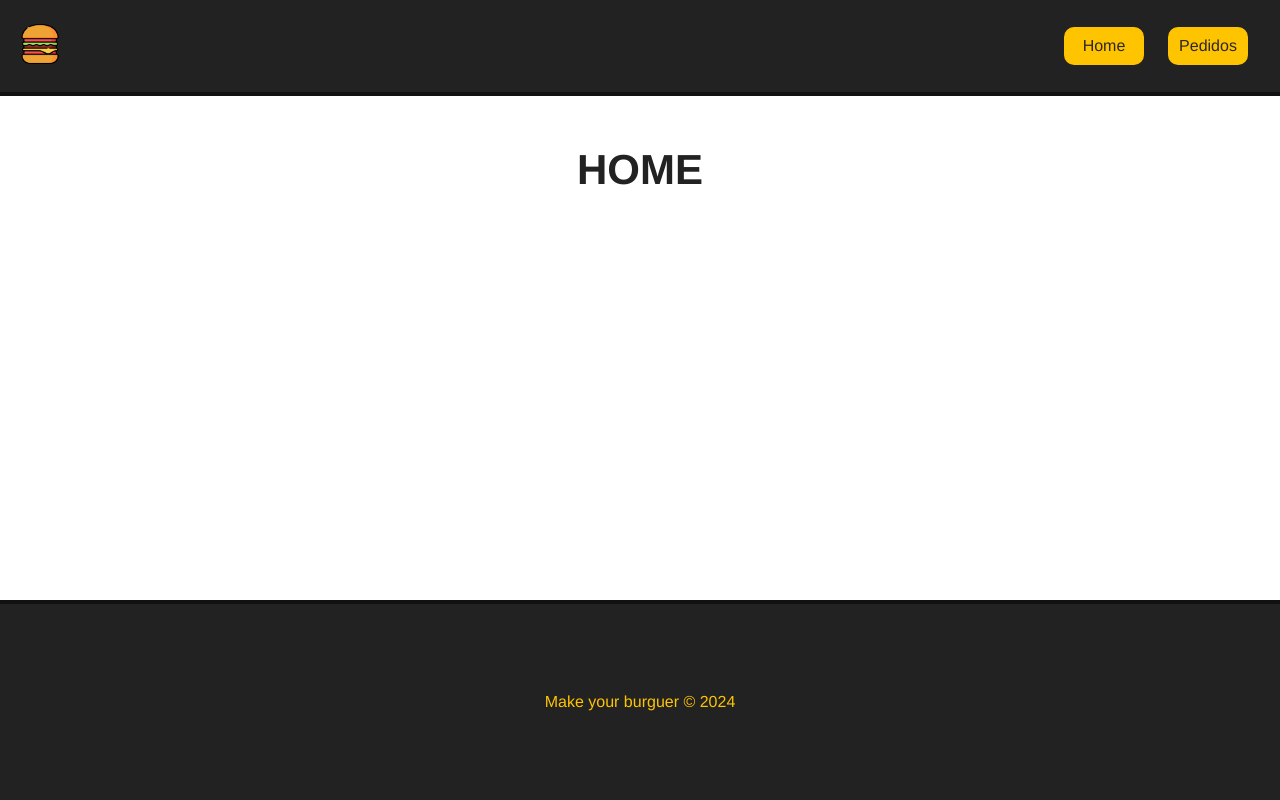
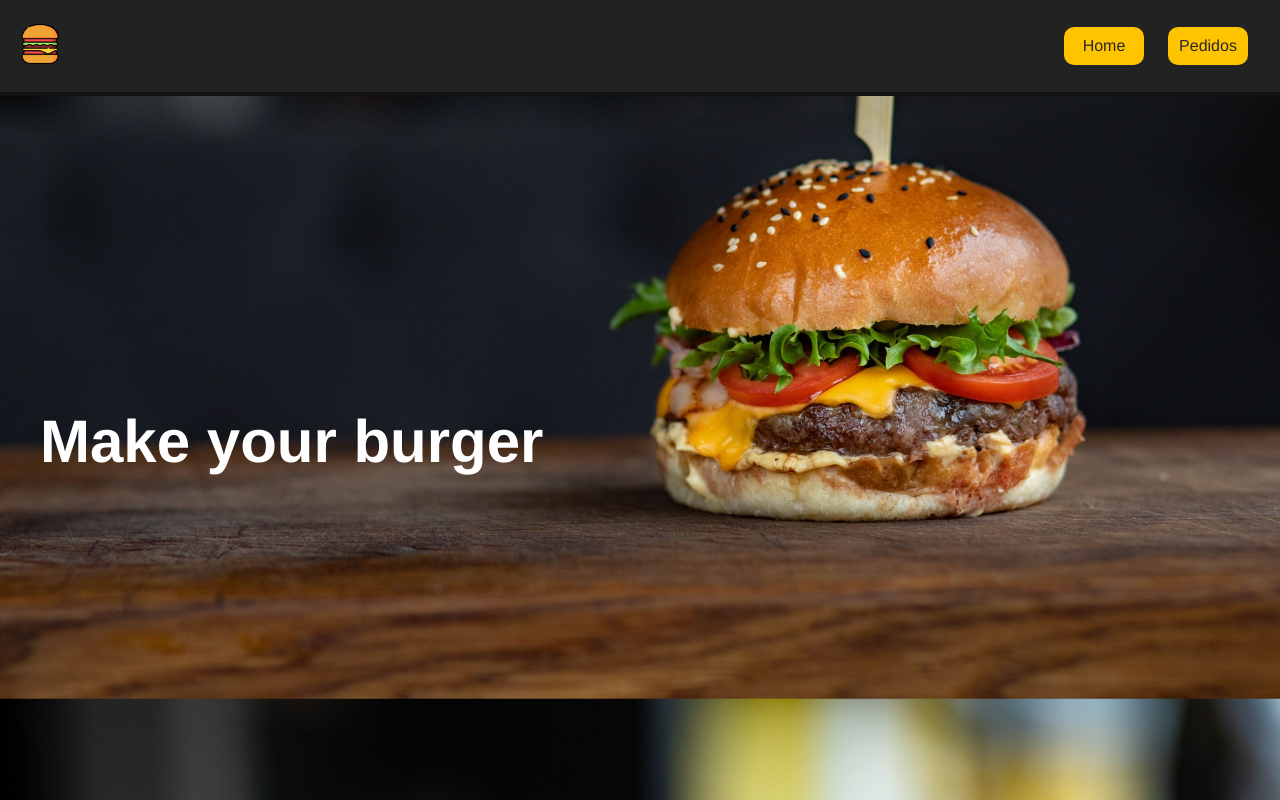
Before and after one commit to cavalcantgus/make-your-burguer, a Vue app: page / in a window 1280 px wide. Shown: the top 800 px of the page. Built offline with nearby package versions, Linux system fonts and the light colour scheme.

Commit message:
Creating application banner

```diff
--- /dev/null
+++ b/src/components/Banner.vue
@@ -0,0 +1,32 @@
+<template>
+    <div id="main-banner">
+        <h1>Make your burger</h1>
+    </div>
+</template>
+
+<script>
+export default {
+    name: 'Banner'
+}
+</script>
+
+<style scoped>
+
+    #main-banner {
+        background-image: url('/public/img/burger.jpg');
+        background-position: 0 -250px;
+        background-size: cover;
+        height: 90vh;
+        display: flex;
+        align-items: center;
+        justify-content: flex-start;
+    }
+
+    #main-banner h1 {
+        color: #FFF;
+        text-align: center;
+        font-size: 60px;
+        padding: 20px 40px;
+    }
+
+</style>
--- a/src/components/Footer.vue
+++ b/src/components/Footer.vue
@@ -18,7 +18,6 @@
         color: rgb(255, 196, 0);
         display: flex;
         align-items: center;
-        position: absolute;
         bottom: 0;
         justify-content: center;
         width: 100%;
--- a/src/router/index.js
+++ b/src/router/index.js
@@ -1,11 +1,11 @@
 import { createRouter, createWebHistory } from 'vue-router'
-import HomeView from '../views/HomeView.vue'
+import Home from '../views/Home.vue'
 
 const routes = [
   {
     path: '/',
     name: 'home',
-    component: HomeView
+    component: Home
   },
   {
     path: '/pedidos',
--- /dev/null
+++ b/src/views/Home.vue
@@ -0,0 +1,18 @@
+<template>
+  <Banner/>
+  <div class="main-container">
+    <h1>HOME</h1>
+  </div>
+</template>
+
+<script>
+import Banner from '../components/Banner.vue'
+
+export default {
+  name: 'Home',
+  components: {
+    Banner
+  }
+}
+
+</script>
--- a/src/views/HomeView.vue
+++ /dev/null
@@ -1,9 +0,0 @@
-<template>
-  <div class="main-container">
-    <h1>HOME</h1>
-  </div>
-</template>
-
-<script>
-
-</script>
```
